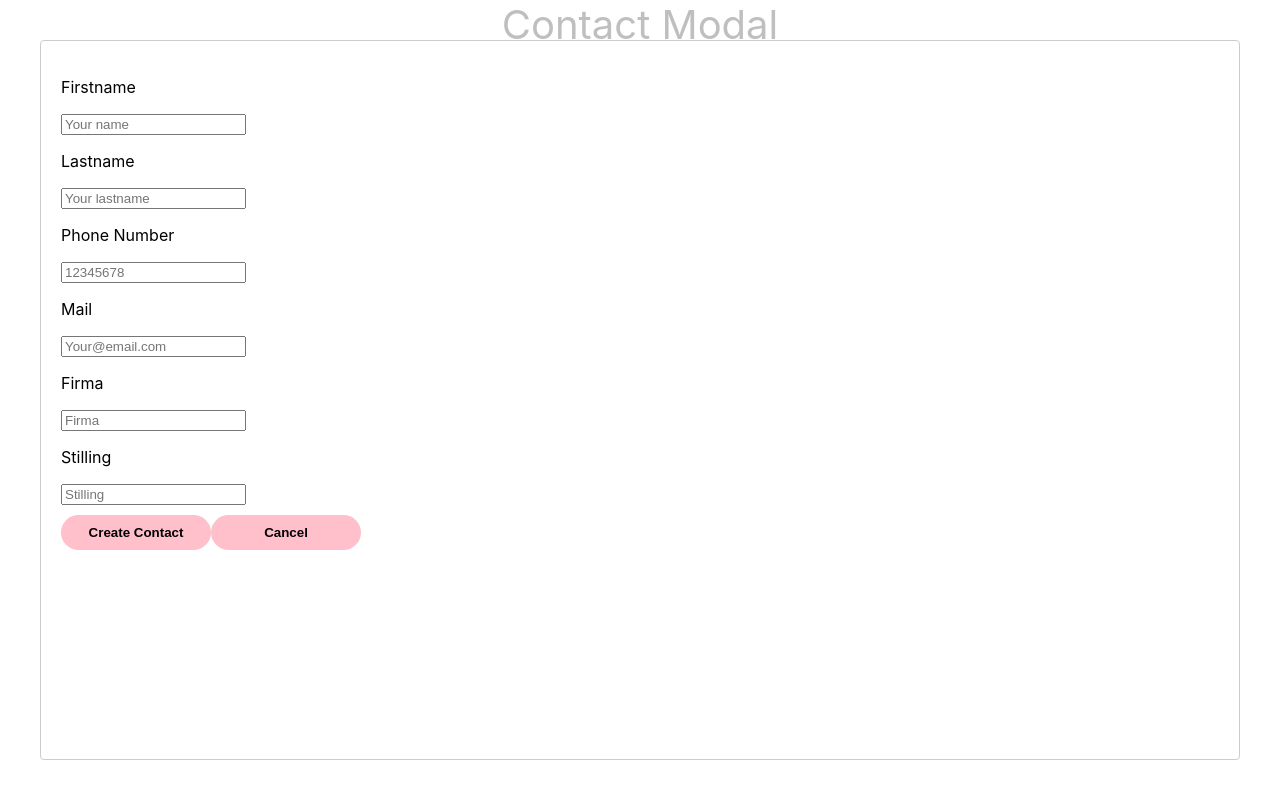
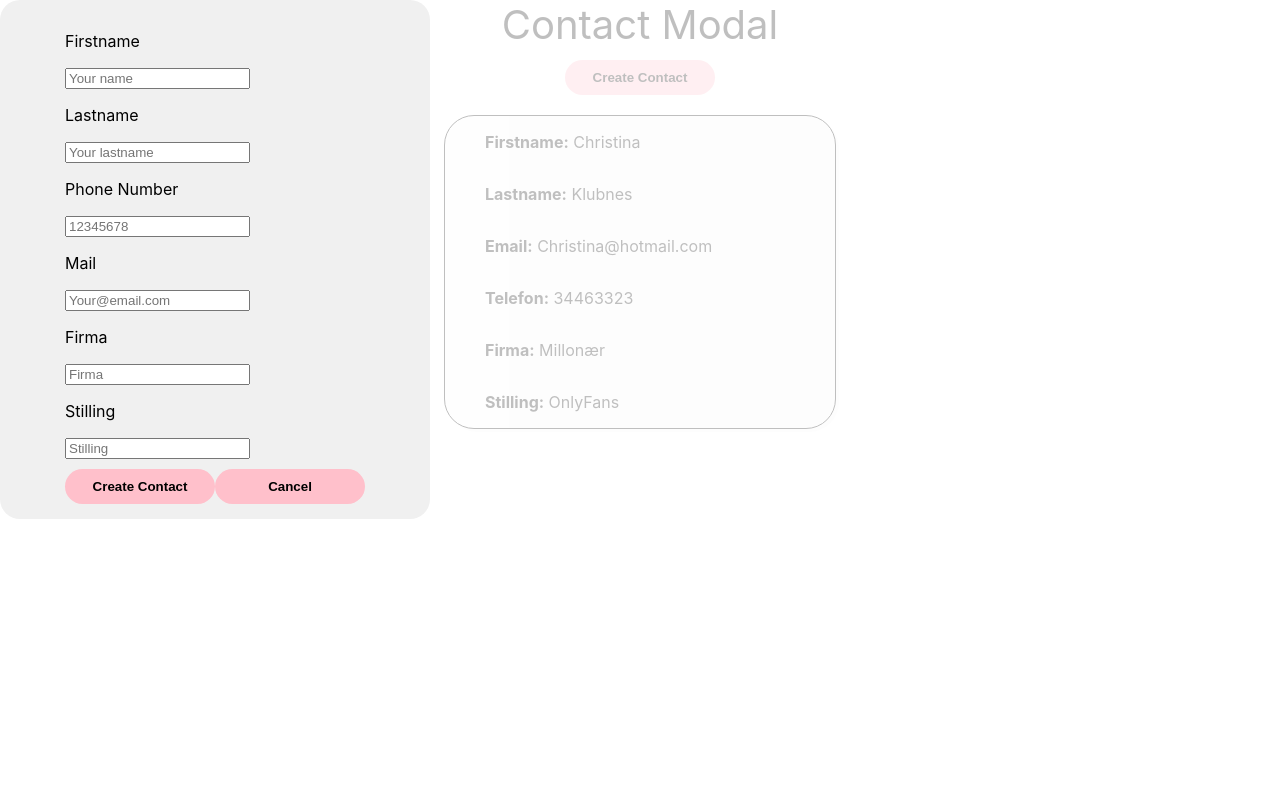
Before and after one commit to Christinaklub/phone-book, a React (Create React App) app: page / in a window 1280 px wide. Both pictures are taken after a click on the button "Create Contact". Built offline with nearby package versions, Linux system fonts and the light colour scheme.

Commit message:
kommet kommentarer

```diff
--- a/src/App.css
+++ b/src/App.css
@@ -66,6 +66,16 @@ header {
   width: 100%;
 }
 
+.modal{
+  width: 400px;
+  padding: 15px;
+  border-radius: 20px;
+  background-color: rgb(240, 240, 240);
+  display: flex;
+  justify-content: center;
+
+}
+
 
 @media (prefers-reduced-motion: no-preference) {
   .App-logo {
--- a/src/component/ContactItem.jsx
+++ b/src/component/ContactItem.jsx
@@ -1,6 +1,7 @@
 import React from 'react'
 
 export default function ContactItem({contactItem}) {
+    // Dette er contentcard hvor den blir sendt ud til siden vores, funksjonen som heter contactitem kaller på firstnam osv.
   return (
     <div className='contactCard'>
     <p> <span className='bold'> Firstname:</span> {contactItem.firstname}</p>
--- a/src/component/MainContent.jsx
+++ b/src/component/MainContent.jsx
@@ -6,6 +6,7 @@ import ContactItem from "./ContactItem";
 
 export default function MainContent() {
 
+//lager use state for at verdiene i input skal lagre seg etter hva man skriver ind og det gjør vi med alle input
 const [name, setName] = useState("")
 const [lastname, setLastname] = useState("")
 const [number, setNumber] = useState("")
@@ -14,13 +15,13 @@ const [firma, setFirma] = useState("")
 const [stilling, setStilling] = useState("")
 
 
-
+// new ContactForm er et eksempel på en kontakt form
 const contactDummyData = [
   new ContactForm('Christina', 'Klubnes', 'Christina@hotmail.com', 34463323, 'Millonær', 'OnlyFans'),
   ];
 
   const [contact, setContact] = useState(contactDummyData);
-
+  //Når man trykker på contact click vil den slette innholdet i inputten
     const handleContactClick = () => {
      const newContact = new ContactForm(name, lastname, mail, number, firma, stilling)
       setContact([...contact, newContact])
@@ -34,7 +35,7 @@ const contactDummyData = [
       setIsOpen(false)
     }
 
-
+    // her vil den target det som står i inputten og skrive ud
     const handleNameChange = (e) => {
       setName(e.target.value)
     }
@@ -54,7 +55,7 @@ const contactDummyData = [
       setStilling(e.target.value)
     }
 
-
+// modalen som åpner og lukker ved usestate
     const [isOpen, setIsOpen] = useState(false);
 
     function handleOpenModal (){
@@ -70,7 +71,7 @@ const contactDummyData = [
       <main>
         <Button buttonText={"Create Contact"} onClick={handleOpenModal}></Button>
         <div className="list">
-        <ReactModal classname="modal" isOpen={isOpen}>
+        <ReactModal className="modal" isOpen={isOpen}>
           <div className="container">
             <p>Firstname</p>
             <input name="Firstname" placeholder="Your name" value={name} onChange={handleNameChange} />
@@ -91,7 +92,7 @@ const contactDummyData = [
           </div>
           </ReactModal>
 
-
+          {/* vi sender ind data fra contact og returner vores content */}
            {contact.map(content =>
             {
               return <ContactItem contactItem={content} />
--- a/src/component/contactItems.jsx
+++ b/src/component/contactItems.jsx
@@ -13,3 +13,4 @@ export default function contactProps(props) {
         </article>
       );
     }
+    // denne her blir ikke brugt
```
